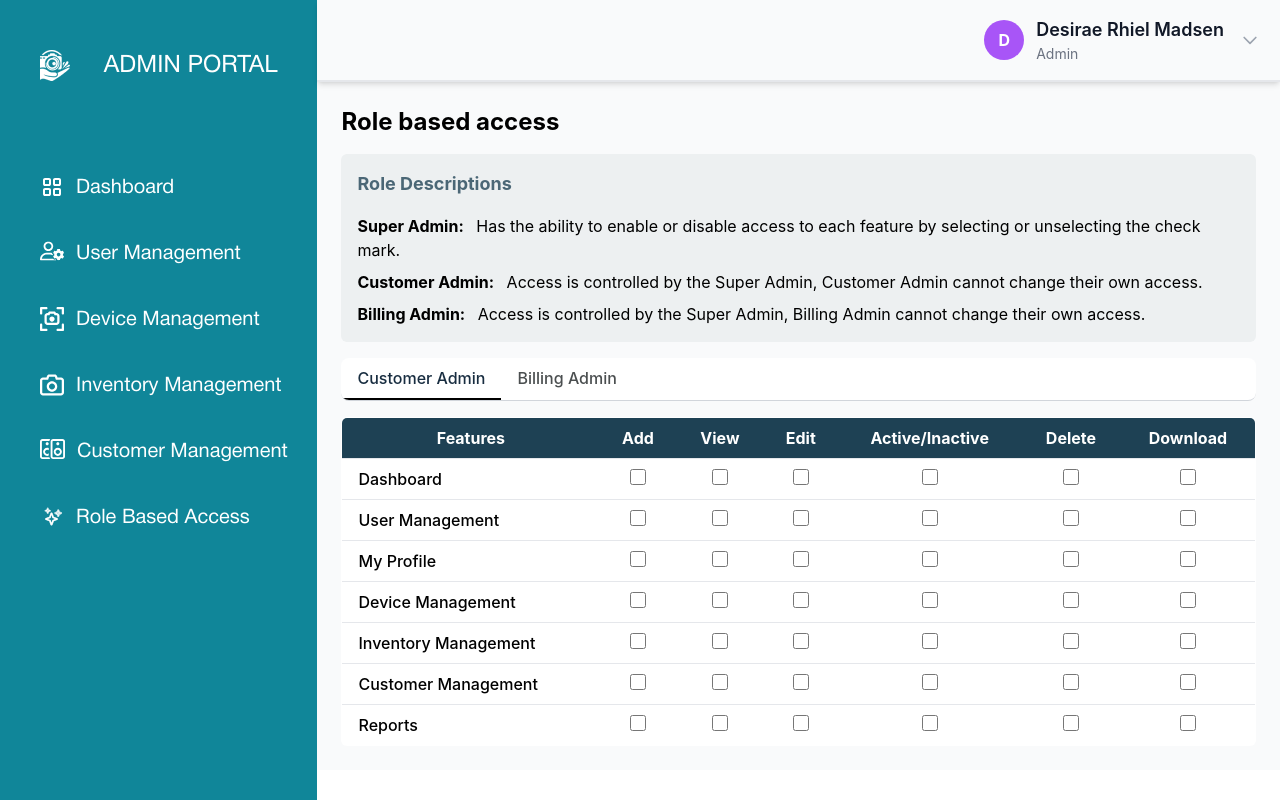
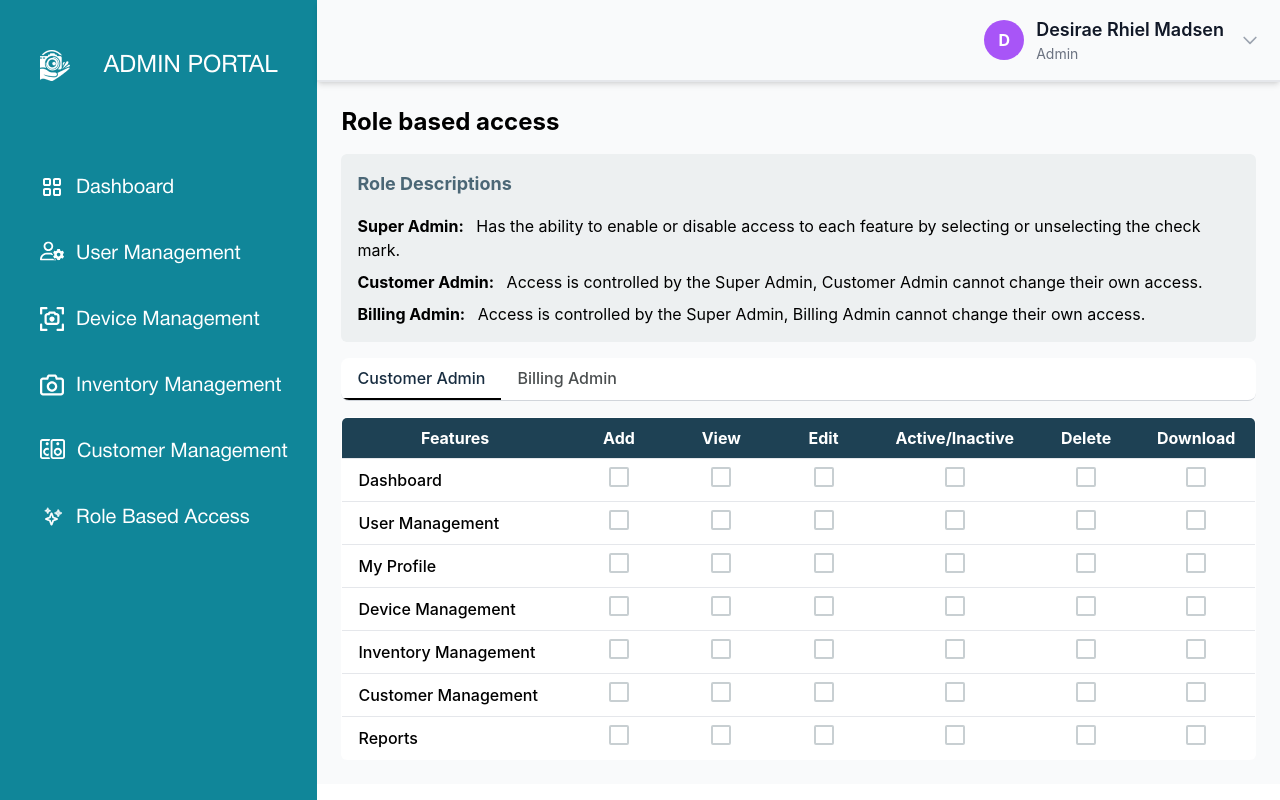
Before and after one commit to Avinash8294/Dashboard, a React (Create React App) app: page /dashboard/role-based-access in a window 1280 px wide. Built offline with nearby package versions, Linux system fonts and the light colour scheme.

Commit message:
input boxes in role based access are square now.

```diff
--- a/src/index.css
+++ b/src/index.css
@@ -33,3 +33,31 @@ code {
   /* Add whatever CSS style will make your link look active. The example below (in my case) */
   @apply  text-white bg-white  md:bg-white md:text-black;
 }
+.square-checkbox {
+  -webkit-appearance: none;
+  appearance: none;
+  border: 2px solid #C8CFD2;
+  height: 20px;
+  width: 20px;
+  /* background-color: #fff; */
+  cursor: pointer;
+  border-radius: 2px; /* Square shape */
+  display: inline-block;
+  position: relative;
+}
+
+.square-checkbox:checked {
+  background-color: #007bff; /* You can adjust this if needed */
+}
+
+.square-checkbox::before {
+  content: '';
+  position: absolute;
+  top: 45%;
+  left: 50%;
+  width: 5px;
+  height: 10px;
+  border: solid white;
+  border-width: 0 2px 2px 0;
+  transform: translate(-50%, -50%) rotate(45deg);
+}
--- a/src/pages/RoleBasedAccess.js
+++ b/src/pages/RoleBasedAccess.js
@@ -31,32 +31,39 @@ const RoleBasedAccess = () => {
       <h1 className="text-2xl font-bold mb-4">Role based access</h1>
 
       <div className="bg-[#EDF0F1] p-4 mb-4 rounded-md flex flex-col gap-2">
-        <h2 className="font-bold mb-2 text-lg text-[#4B6776]">Role Descriptions</h2>
+        <h2 className="font-bold mb-2 text-lg text-[#4B6776]">
+          Role Descriptions
+        </h2>
         <p>
-          <strong className="mr-2">Super Admin:</strong> Has the ability to enable or disable
-          access to each feature by selecting or unselecting the check mark.
+          <strong className="mr-2">Super Admin:</strong> Has the ability to
+          enable or disable access to each feature by selecting or unselecting
+          the check mark.
         </p>
         <p>
-          <strong className="mr-2">Customer Admin:</strong> Access is controlled by the Super
-          Admin, Customer Admin cannot change their own access.
+          <strong className="mr-2">Customer Admin:</strong> Access is controlled
+          by the Super Admin, Customer Admin cannot change their own access.
         </p>
         <p>
-          <strong className="mr-2">Billing Admin:</strong> Access is controlled by the Super
-          Admin, Billing Admin cannot change their own access.
+          <strong className="mr-2">Billing Admin:</strong> Access is controlled
+          by the Super Admin, Billing Admin cannot change their own access.
         </p>
       </div>
 
       <div className="border-b border-gray-300 rounded-lg overflow-hidden bg-white mb-4 font-medium">
         <button
           className={`py-2 px-4 ${
-            activeTab === "Customer Admin" ? "border-b-2 border-black text-[#182D40]" : "text-[#4B4F50]"
+            activeTab === "Customer Admin"
+              ? "border-b-2 border-black text-[#182D40]"
+              : "text-[#4B4F50]"
           }`}
           onClick={() => handleTabClick("Customer Admin")}>
           Customer Admin
         </button>
         <button
           className={`py-2 px-4 ${
-            activeTab === "Billing Admin" ? "border-b-2 border-black text-[#182D40]" : "text-[#4B4F50]"
+            activeTab === "Billing Admin"
+              ? "border-b-2 border-black text-[#182D40]"
+              : "text-[#4B4F50]"
           }`}
           onClick={() => handleTabClick("Billing Admin")}>
           Billing Admin
@@ -68,7 +75,7 @@ const RoleBasedAccess = () => {
           <tr>
             <th className="py-2 px-4 border-b">Features</th>
             {permissions.map((permission) => (
-              <th key={permission} className="py-2 px-4 border-b">
+              <th key={permission} className="py-2 px-4 border-b md:min-w-24">
                 {permission}
               </th>
             ))}
@@ -82,7 +89,7 @@ const RoleBasedAccess = () => {
                 <td
                   key={`${feature}-${permission}`}
                   className="py-2 px-4 border-b text-center">
-                  <input type="checkbox" className="size-4 " />
+                  <input type="checkbox" className="square-checkbox" />{" "}
                 </td>
               ))}
             </tr>
```
